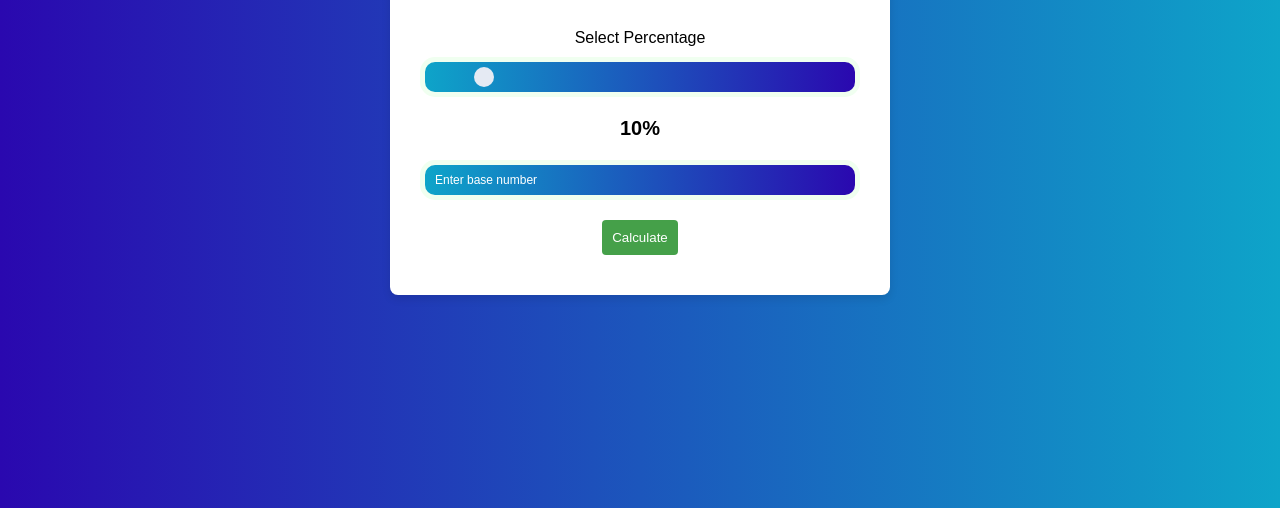
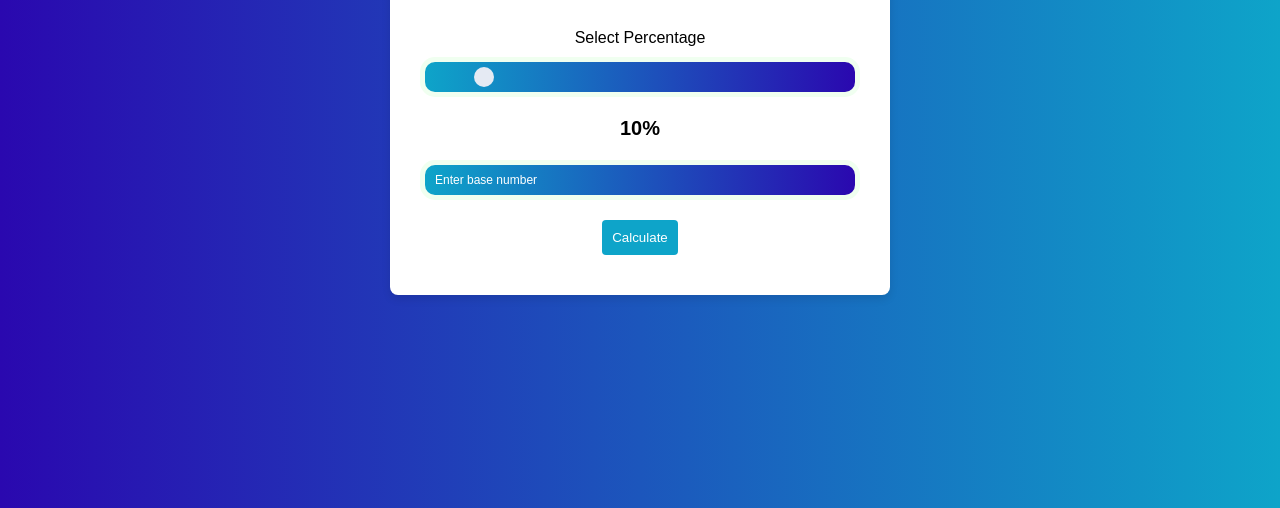
Before and after one commit to aynee76/Percentage-Calculator, a plain HTML site: page index.html in a window 1280 px wide. In both pictures the pointer is over the button "Calculate". Shown: the part 292-800 px from the top of the page. Drawn offline with Linux system fonts and the light colour scheme.

Commit message:
added style and functionalities

```diff
--- a/style.css
+++ b/style.css
@@ -85,5 +85,5 @@ button {
 }
 
 button:hover {
-    background-color: #45a049;
+    background-color: #0ea4c9;
 }
```
